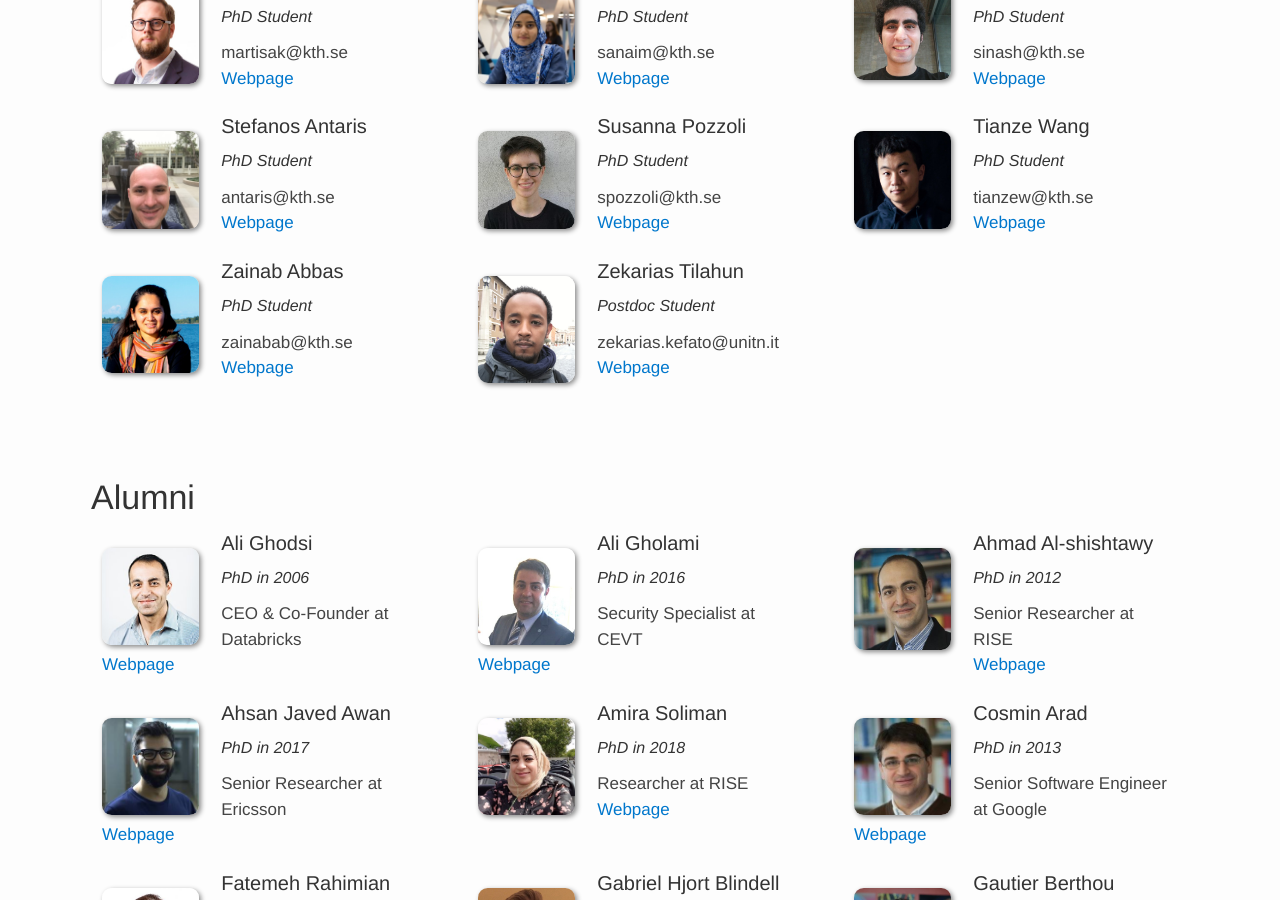
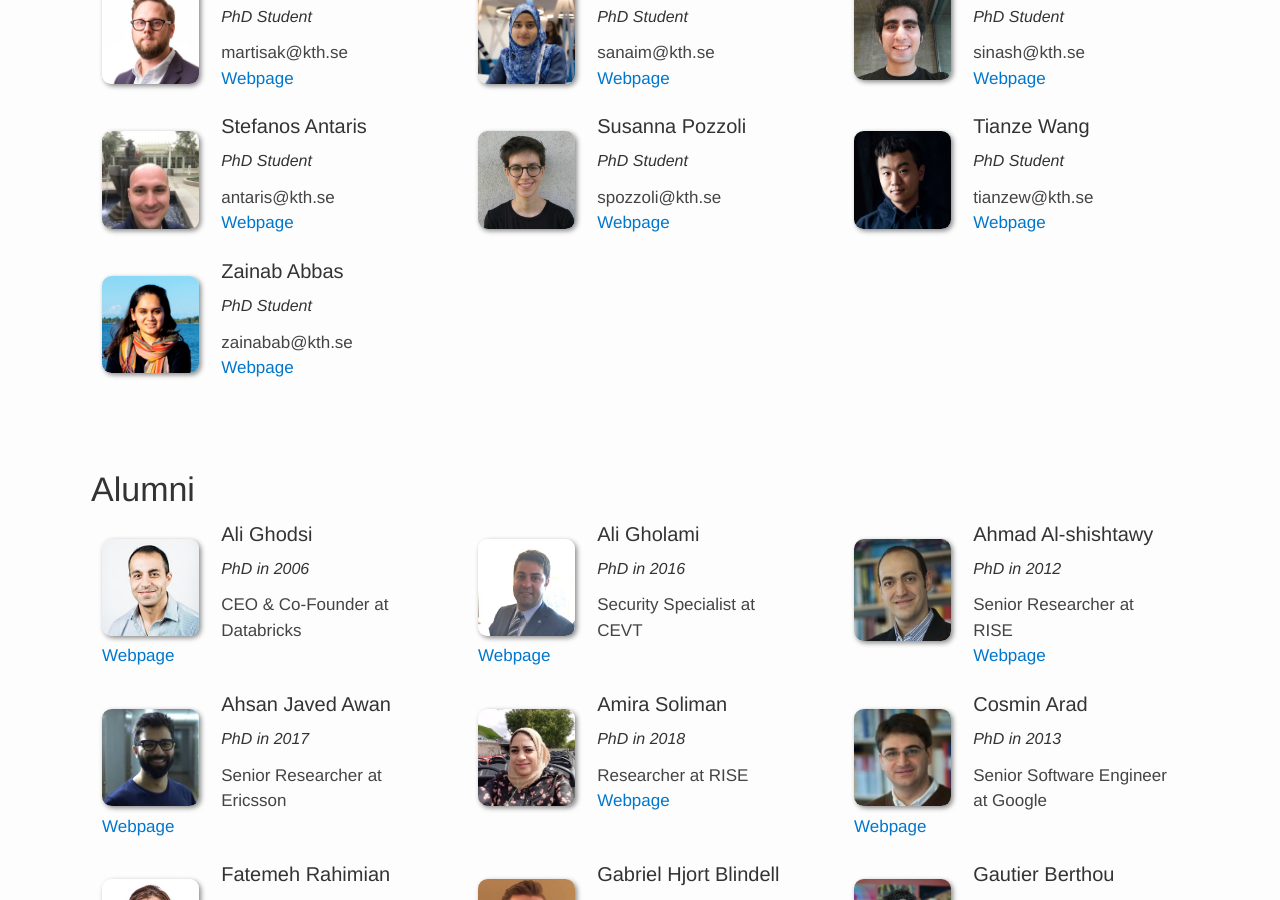
Before and after one commit to dcatkth/dcatkth.github.io, a Jekyll site: the page built from team.md, in a window 1280 px wide and 900 px high, scrolled down 1591 px. Built offline with Jekyll 4.4.1, drawn with Linux system fonts in a browser that asks for light colours.

Commit message:
visitors

```diff
--- a/_data/team_students.yml
+++ b/_data/team_students.yml
@@ -93,9 +93,3 @@
   info: PhD Student
   email: zainabab@kth.se
   web: <a href="https://www.kth.se/profile/zainabab/">Webpage</a>
-
-- name: Zekarias Tilahun
-  photo: zekaria.jpg
-  info: Postdoc Student
-  email: zekarias.kefato@unitn.it
-  web: <a href="https://zekarias-tilahun.github.io/zack/index.html">Webpage</a>
```
